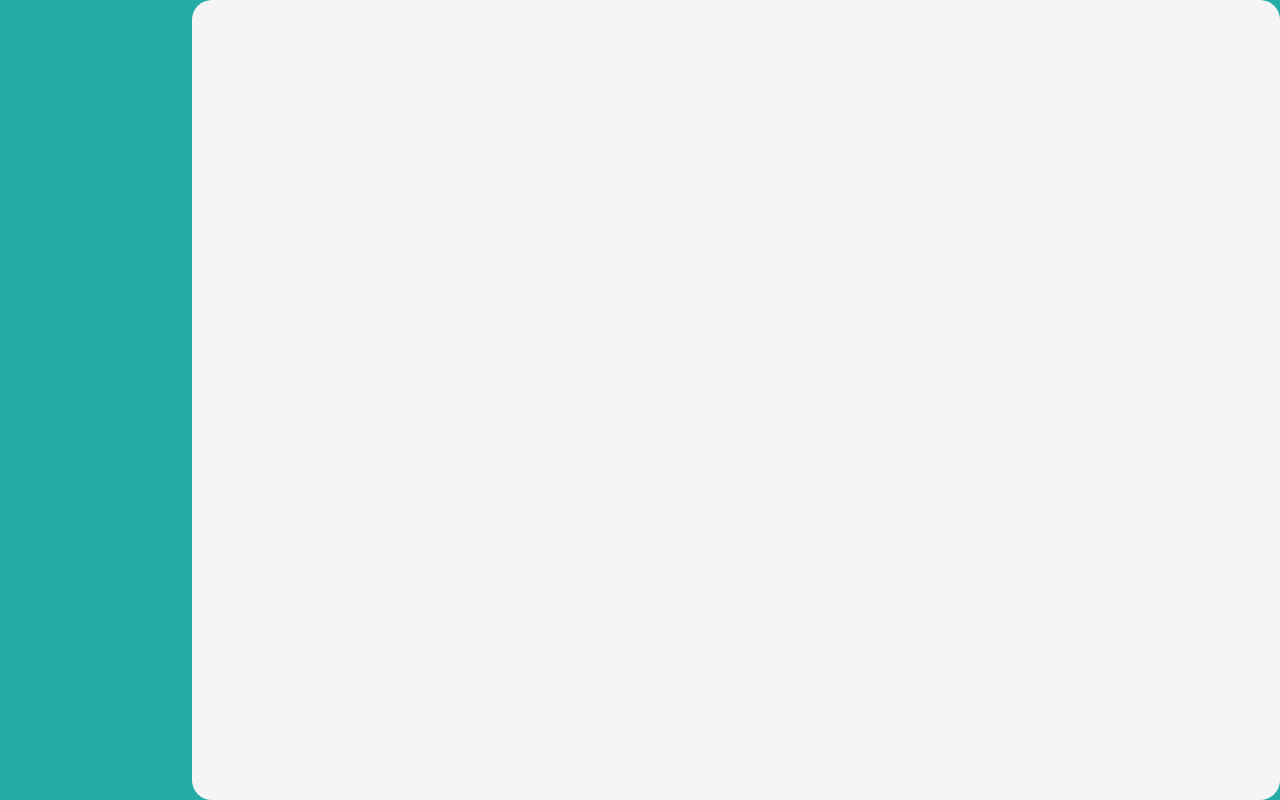
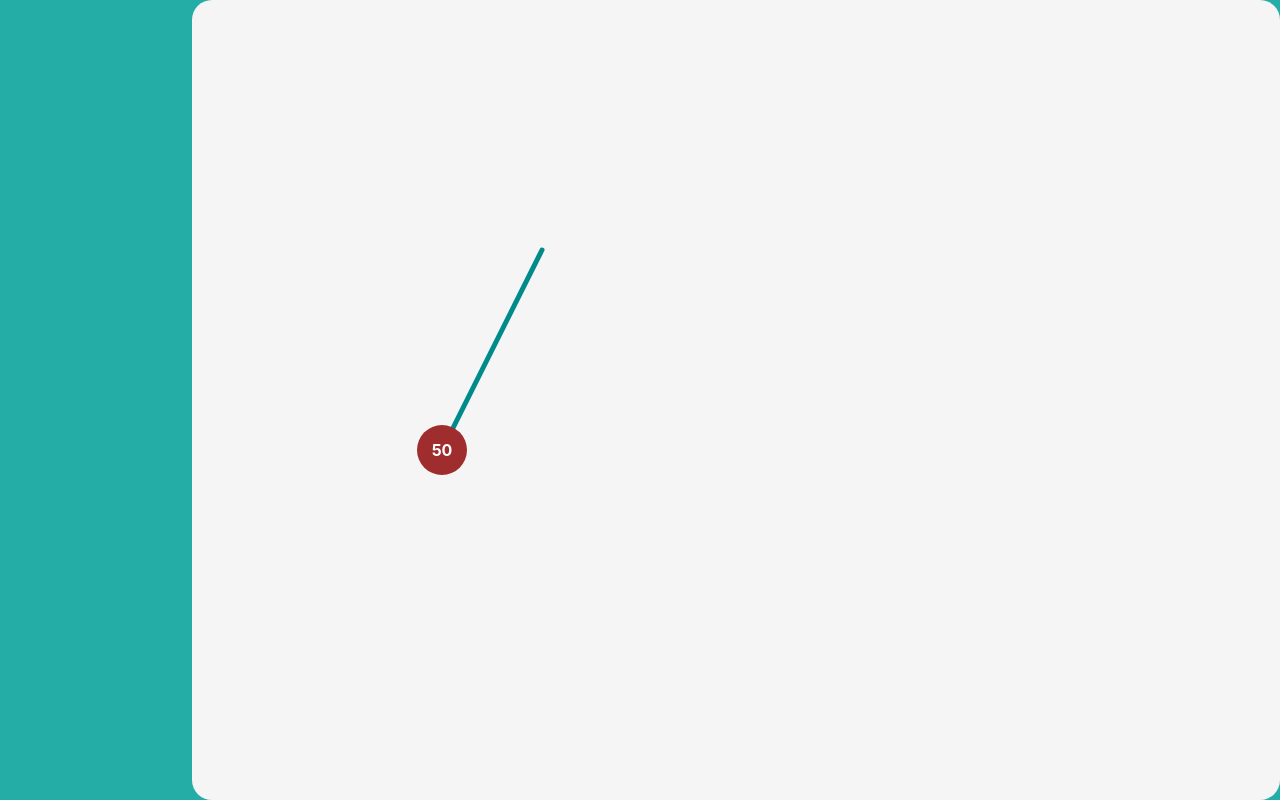
Before and after one commit to vagnerGT/Red-Black-Tree-Visualization, a React (Create React App) app: page / in a window 1280 px wide. Built offline with nearby package versions, Linux system fonts and the light colour scheme.

Commit message:
Added TreeNode component.

```diff
--- a/src/App.css
+++ b/src/App.css
@@ -32,11 +32,47 @@ body {
 }
 
 .painel {
+  display: relative;
   grid-area: content;
   background-color: whitesmoke;
   border-radius: 20px;
+  overflow: hidden;
 }
 
-.test {
+.red-black-tree {
+  margin: 25px;
   position: relative;
 }
+
+.tree-node {
+  display: flex;
+  align-items: center;
+  justify-content: center;
+  position: absolute;
+}
+
+.circle {
+  z-index: 1;
+  background-color: black;
+  height: 50px;
+  width: 50px;
+  border-radius: 50px;
+  transition: backgound-color 1s;
+
+  display: flex;
+  justify-content: center;
+  align-items: center;
+}
+
+.node-text {
+  color: white;
+  font-weight: bold;
+  line-height: 150%;
+}
+
+.svg-line {
+  z-index: 0;
+  position: absolute;
+}
+
+/*==============*/
--- a/src/App.js
+++ b/src/App.js
@@ -1,5 +1,4 @@
-import React, {useState, useEffect, useLayoutEffect} from 'react';
-import ReactDOM from 'react-dom';
+import React, {useState, useLayoutEffect} from 'react';
 import './App.css';
 
 import ToolBar from './ToolBar.js';
--- a/src/Painel.js
+++ b/src/Painel.js
@@ -1,10 +1,13 @@
-import React, {useState, useEffect} from 'react';
-import ReactDOM from 'react-dom';
+import React from 'react';
 import './App.css';
+
+import RedBlackTree from './RedBlackTree.js';
 
 function Painel() {
     return (
-        <div className='painel' />
+        <div className='painel'>
+            <RedBlackTree />
+        </div>
     );
 }
 
--- /dev/null
+++ b/src/RedBlackTree.js
@@ -0,0 +1,38 @@
+import React, { useEffect, useState } from 'react';
+import './App.css';
+
+import TreeNode from './TreeNode.js';
+
+function RedBlackTree(p) {
+    const [state, setState] = useState({
+        pos: {x: 200, y: 200},
+        linePos: {x: 0, y: 0},
+    });
+
+    useEffect(() => {
+        setTimeout(() => {
+            setState({
+                pos: {x: 200, y: 400},
+                linePos: {x: 300, y: 200},
+            });
+        }, 100);
+    }, []);
+
+    const pos = state.pos;
+    const linePos = state.linePos;
+
+    //<TreeNode value={15} speed={2} linePos={linePos} pos={linePos} color={'Red'} />
+    return (
+        <div className='red-black-tree'>
+            <TreeNode
+                value={50}
+                speed={1}
+                linePos={{ x: linePos.x, y: linePos.y }}
+                pos={{ x: pos.x, y: pos.y }}
+                color={'Red'}
+            />
+        </div>
+    );
+}
+
+export default RedBlackTree;
--- a/src/ToolBar.js
+++ b/src/ToolBar.js
@@ -1,5 +1,4 @@
-import React, {useState, useEffect} from 'react';
-import ReactDOM from 'react-dom';
+import React from 'react';
 import './App.css';
 
 function ToolBar() {
--- /dev/null
+++ b/src/TreeNode.js
@@ -0,0 +1,138 @@
+import React, {useEffect, useState, useRef} from 'react';
+import './App.css';
+
+// eslint-disable-next-line no-lone-blocks
+{
+
+}
+
+function useAnimatedState(props) {
+    const [state, setState] = useState({
+        pos: props.pos.data,
+        linePos: props.linePos.data,
+    });
+    const {current: data} = useRef({
+        pos: {start: state.pos, final: state.pos, startTime: null, duration: 1000},
+        linePos: {start: state.linePos, final: state.linePos, startTime: null, duration: 1000},
+    });
+    const updaterFunctions = {
+        pos: (progress) => {
+            let x = data.pos.start.x + (data.pos.final.x - data.pos.start.x) * progress;
+            let y = data.pos.start.y + (data.pos.final.y - data.pos.start.y) * progress;
+            return {x, y};
+        },
+        linePos: (progress) => {
+            let x = data.linePos.start.x + (data.linePos.final.x - data.linePos.start.x) * progress;
+            let y = data.linePos.start.y + (data.linePos.final.y - data.linePos.start.y) * progress;
+            return {x, y};
+        },
+    };
+
+    const {current: singleFrameRequester} = useRef({
+        id: null,
+        request: function() {
+            if(!this.id)
+                this.id = window.requestAnimationFrame(() => {
+                        const didAnimationsFinish = updateState();
+
+                        singleFrameRequester.id = null;
+                        if(!didAnimationsFinish)
+                            singleFrameRequester.request();
+                });
+        },
+        cancel: function() {
+            if(singleFrameRequester.id)
+                window.cancelAnimationFrame(singleFrameRequester.id);
+        },
+    });
+    // eslint-disable-next-line react-hooks/exhaustive-deps
+    useEffect(() => singleFrameRequester.cancel, []);
+
+    function updateState(){
+        let newState = {};
+        let didAnimationsFinish = true;
+        const now = Date.now();
+
+        const easeOut = (value) => value + (value * (1 - value));
+        for(const key in state){
+            let progress = easeOut(Math.min((now - data[key].startTime) / data[key].duration, 1));
+            newState[key] = data[key].startTime === null ? state[key] : updaterFunctions[key](progress);
+            if(progress >= 1) data[key].startTime = null; else didAnimationsFinish = false;
+        }
+        setState(newState);
+        return didAnimationsFinish;
+    };
+
+    function deepCheck(obj1, obj2){
+        if (obj1 !== null && typeof obj1 === 'object'){
+            for(const key in obj1)
+                if(!deepCheck(obj1[key], obj2?.[key])) return false;
+        }else{
+            if(obj1 !== obj2) return false;
+        }
+        return true;
+    };
+
+    function updateData() {
+        let didDataChange = false;
+        const now = Date.now();
+
+        for(const key in state)
+            if(!deepCheck(data[key].final, props[key]?.data)){
+                didDataChange = true;
+                data[key] = {
+                    start: state[key],
+                    final: props[key].data,
+                    startTime: now,
+                    duration: props[key].time,
+                };
+            };
+        if(didDataChange) singleFrameRequester.request();
+    };
+
+    updateData();
+    return state;
+}
+
+//Tree Node
+function TreeNode(props) {
+    const state = useAnimatedState({
+        pos: {data: props.pos, time: 1000 / props.speed},
+        linePos: {data: props.linePos, time: 1000 / props.speed},
+    });
+
+    const bgColor = props.color === 'Black' ? 'black' : 'rgb(160, 45, 45)';
+    const pos = state.pos;
+    const linePos = {x: state.linePos.x - state.pos.x, y: state.linePos.y - state.pos.y};
+    const absLinePos = {x: Math.abs(linePos.x)+10, y: Math.abs(linePos.y)+10};
+
+    console.log('update', linePos);
+    return (
+        <div style={{ left: pos.x, top: pos.y }} className='tree-node'>
+            <div style={{ backgroundColor: bgColor }} className='circle'>
+                <span className='node-text'>{props.value}</span>
+            </div>
+
+            <svg
+                xmlns='http://www.w3.org/2000/svg'
+                width={absLinePos.x * 2}
+                height={absLinePos.y * 2}
+                className='svg-line'
+            >
+                <path
+                    d={
+                        'M' + (absLinePos.x) + ' ' + (absLinePos.y) +
+                        ' L' + (absLinePos.x + linePos.x) + ' ' + (absLinePos.y + linePos.y) +
+                        ' Z'
+                    }
+                    fill='#008b8b'
+                    stroke='#008b8b'
+                    strokeWidth='5'
+                    stroke-linejoin='round'
+                />
+            </svg>
+        </div>
+    );
+}
+
+export default TreeNode;
```
